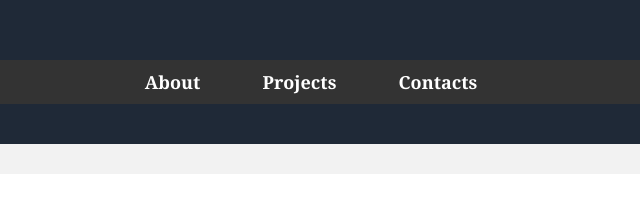
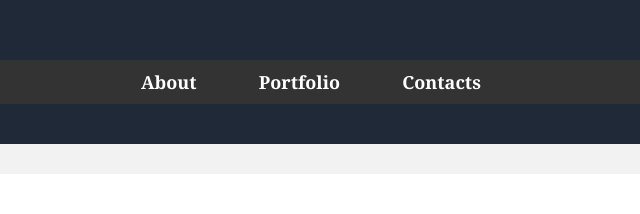
Before and after one commit to NeilAlsola/neilalsola.github.io, a plain HTML site: page index.html in a window 1280 px wide. Shown: the top 214 px of the page, 329-969 px from the left. Drawn offline with Linux system fonts and the light colour scheme.

Commit message:
Update index.html

```diff
--- a/index.html
+++ b/index.html
@@ -78,7 +78,7 @@
     <header>
         <nav>
             <a href="#about">About</a>
-            <a href="#projects">Projects</a>
+            <a href="#projects">Portfolio</a>
             <a href="#contact">Contacts</a>
         </nav>
     </header>
```
